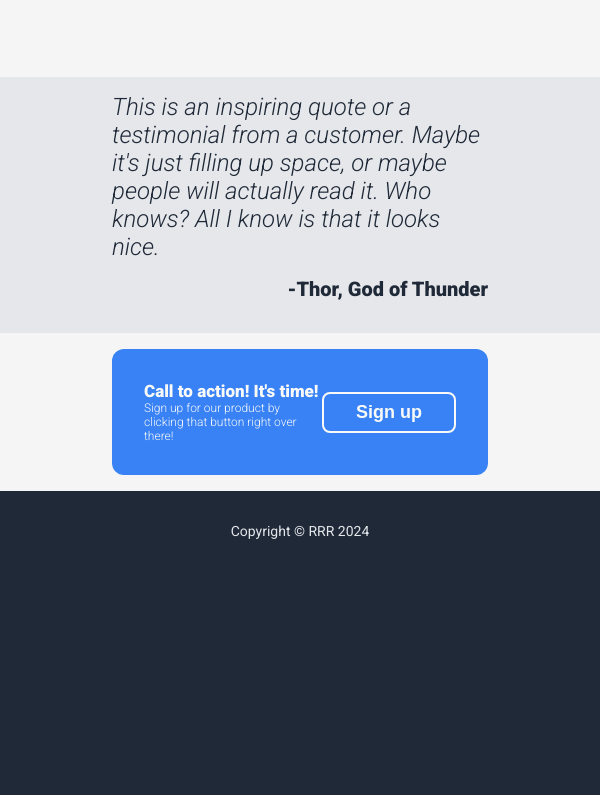
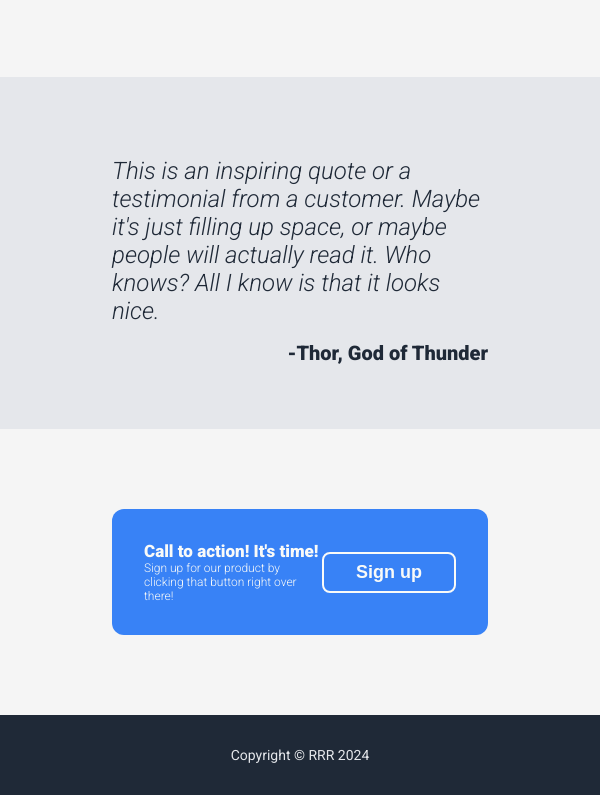
Before and after one commit to mtwbv/landing-page, a plain HTML site: page index.html in a window 600 px wide. Shown: the part 2058-2853 px from the top of the page. Before the commit the page ends 2629 px from the top, so only its background shows below. Drawn offline with Linux system fonts and the light colour scheme.

Commit message:
adaptation

```diff
--- a/style.css
+++ b/style.css
@@ -61,6 +61,10 @@ body {
 
     /* SECTION THREE*/
 
+    section#three {
+        padding-top: 5rem !important;
+        padding-bottom: 3rem !important;
+    }
 
     section#three .quote {
         font-size: 17px !important;
@@ -72,6 +76,11 @@ body {
 
     /* SECTION FOUR*/
 
+    section#four {
+
+        padding-top: 3rem !important;
+        padding-bottom: 3rem !important;
+    }
 
     section#four .cta {
         padding: 2rem !important;
@@ -145,6 +154,10 @@ body {
 
 
     /* SECTION THREE*/
+    section#three {
+        padding-top: 5rem !important;
+        padding-bottom: 3rem !important;
+    }
 
     section#three .quote {
         font-size: 24px !important;
@@ -155,6 +168,11 @@ body {
     }
 
     /* SECTION FOUR*/
+    section#four {
+
+        padding-top: 5rem !important;
+        padding-bottom: 5rem !important;
+    }
 
     section#four .cta {
         padding: 2rem !important;
```
